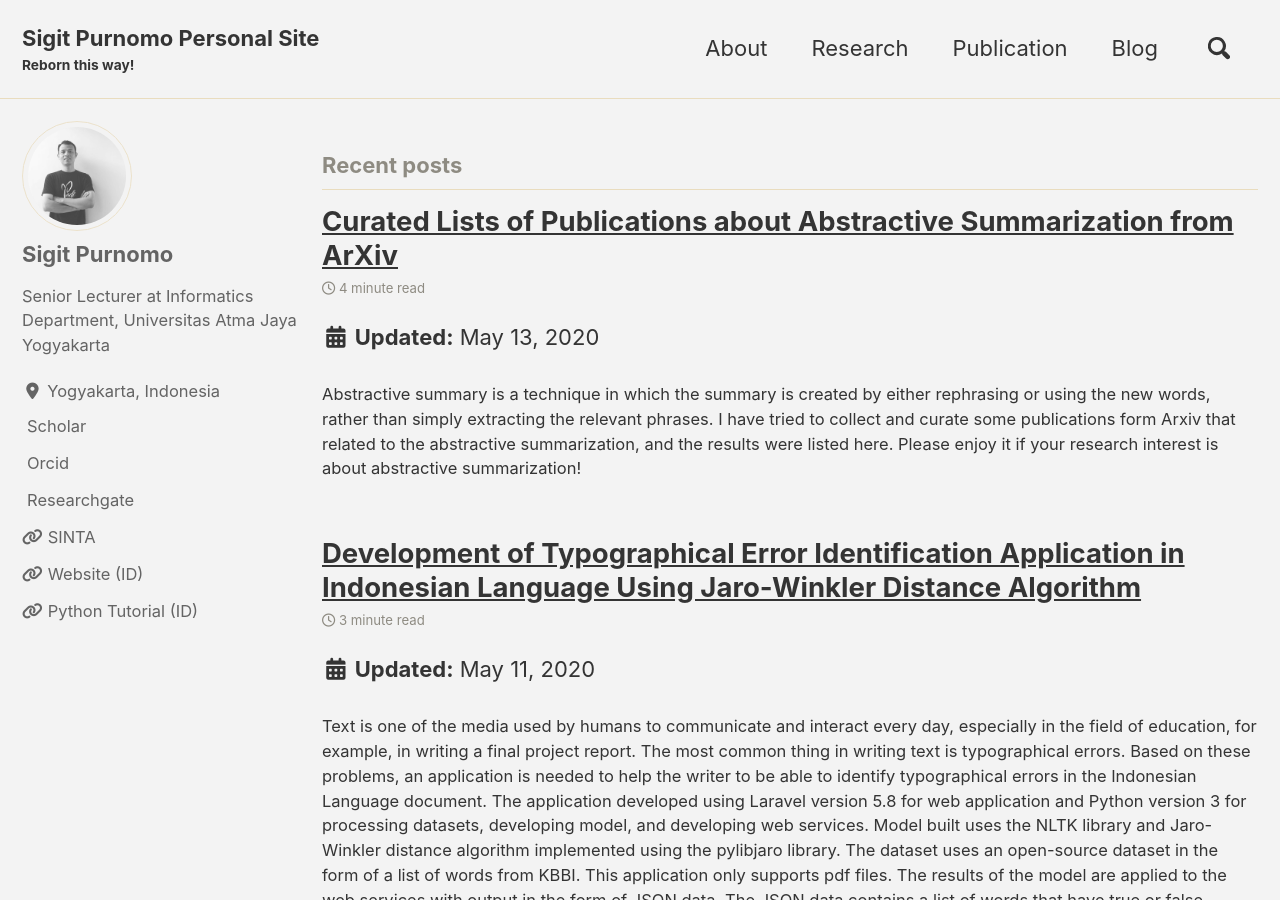
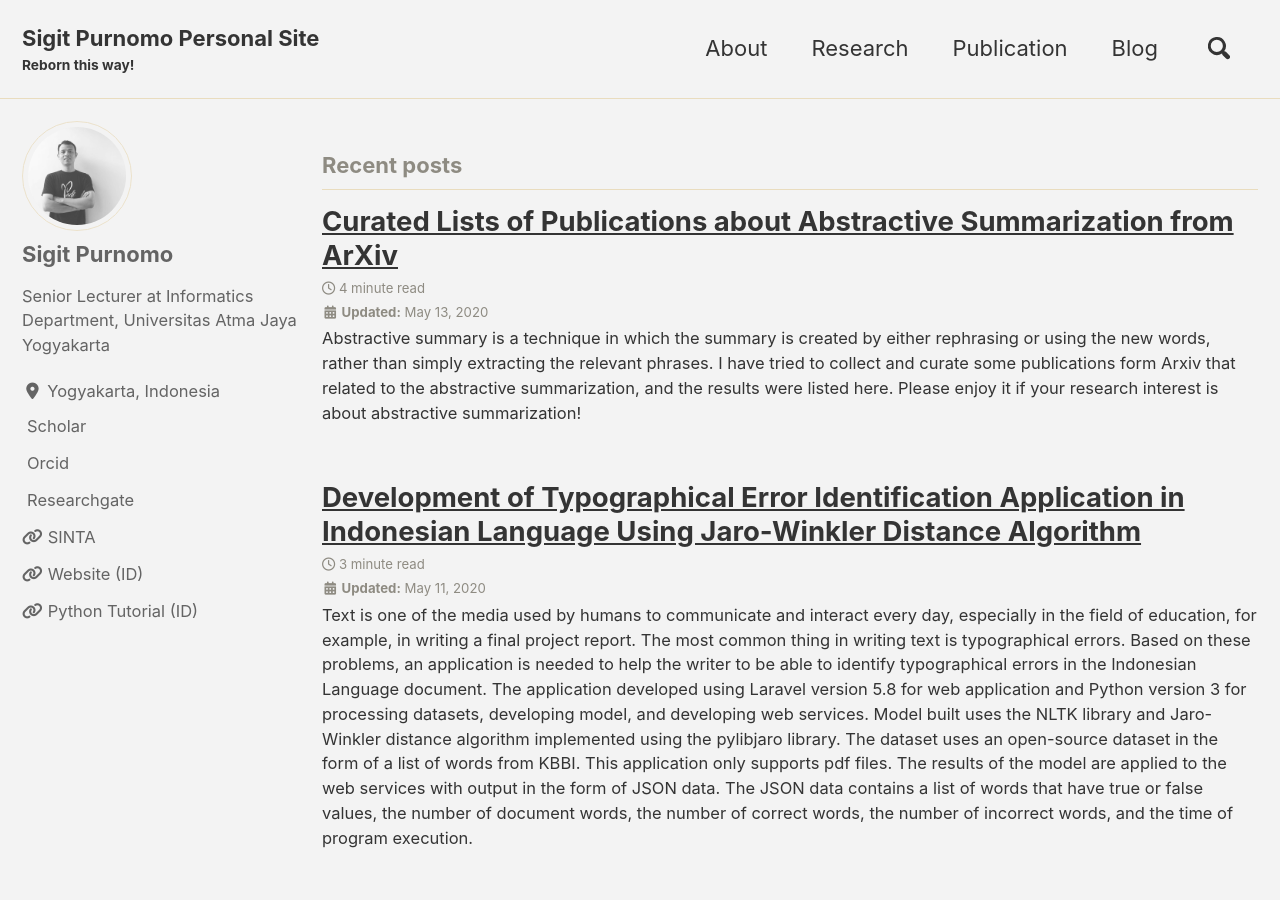
Before and after one commit to sigit-purnomo/sigit-purnomo.github.io, a Jekyll site: the page built from index.html, in a window 1280 px wide and 900 px high. Built offline with Jekyll 4.4.1, drawn with Linux system fonts in a browser that asks for light colours; cached includes are drawn as plain includes; nearby versions of some CDN libraries; the list of posts is cut into pages by our own code; a style sheet for code colours, icons or effects is not loaded.

Commit message:
Update css class

```diff
--- a/_includes/archive-single.html
+++ b/_includes/archive-single.html
@@ -28,7 +28,7 @@
       <p class="page__meta"><i class="far fa-clock" aria-hidden="true"></i> {% include read-time.html %}</p>
     {% endif %}
     {% if post.date %}
-      <p class="post__date"><strong><i class="fa fa-fw fa-calendar" aria-hidden="true"></i> {{ site.data.ui-text[site.locale].date_label | default: "Published:" }}</strong> <time datetime="{{ post.date | date: "%Y-%m-%d" }}">{{ post.date | date: "%B %d, %Y" }}</time></p>
+      <p class="page__meta"><strong><i class="fa fa-fw fa-calendar" aria-hidden="true"></i> {{ site.data.ui-text[site.locale].date_label | default: "Published:" }}</strong> <time datetime="{{ post.date | date: "%Y-%m-%d" }}">{{ post.date | date: "%B %d, %Y" }}</time></p>
     {% endif %}
     {% if post.excerpt %}<p class="archive__item-excerpt" itemprop="description">{{ post.excerpt | markdownify | strip_html }}</p>{% endif %}
   </article>
```
